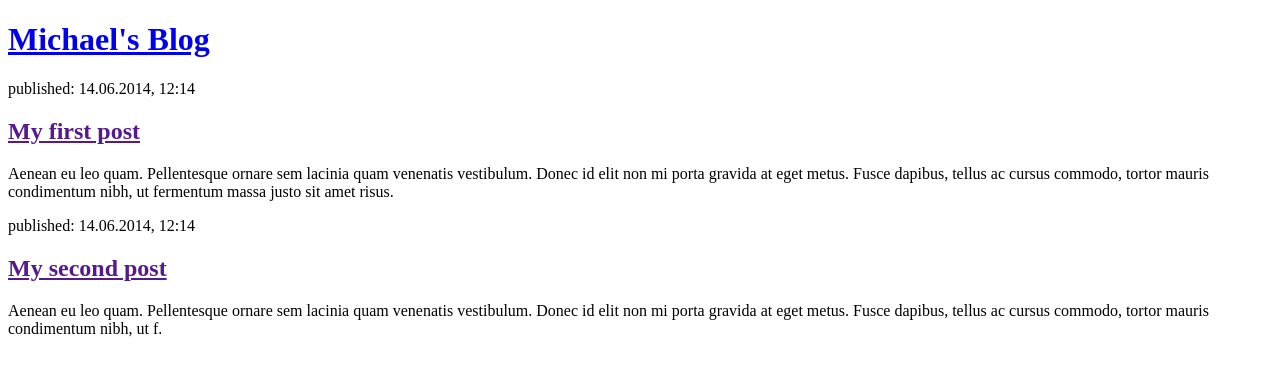
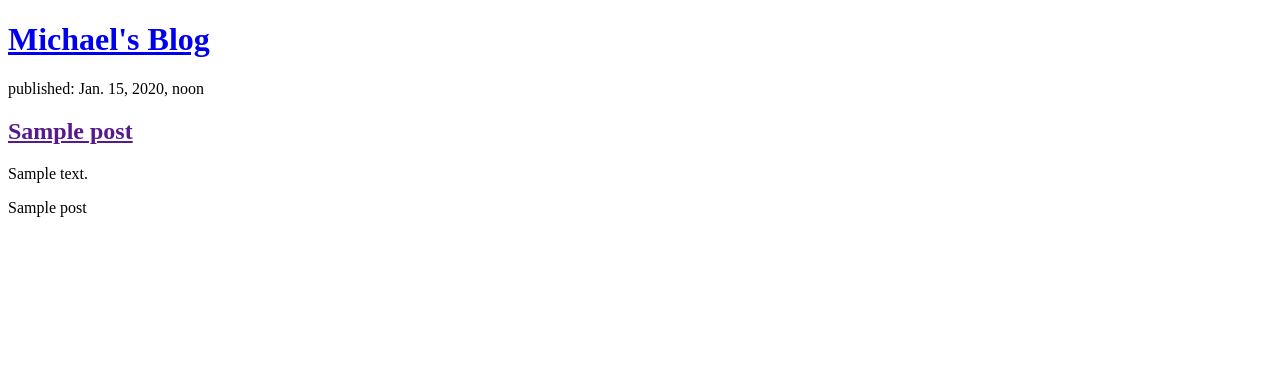
Before and after one commit to mbenardis/django-blog, a Django app: page / in a window 1280 px wide. Shown: the top 376 px of the page. Run offline with Django 4.2, Linux system fonts and the light colour scheme; tables that the repository leaves empty hold one stand-in row (values such as "Sample post").

Commit message:
Modified templates to display posts from database.

```diff
--- a/blog/models.py
+++ b/blog/models.py
@@ -9,8 +9,8 @@ class Post(models.Model):
     author = models.ForeignKey(settings.AUTH_USER_MODEL, on_delete=models.CASCADE)
     title = models.CharField(max_length=200)
     text = models.TextField()
-    create_date = models.DateTimeField(default=timezone.now)
-    publish_date = models.DateTimeField(blank=True, null=True)
+    created_date = models.DateTimeField(default=timezone.now)
+    published_date = models.DateTimeField(blank=True, null=True)
 
     def publish(self):
         self.publish_date = timezone.now()
--- a/blog/templates/blog/post_list.html
+++ b/blog/templates/blog/post_list.html
@@ -10,16 +10,15 @@
         <h1><a href="/">Michael's Blog</a></h1>
     </header>
 
-    <article>
-        <time>published: 14.06.2014, 12:14</time>
-        <h2><a href="">My first post</a></h2>
-        <p>Aenean eu leo quam. Pellentesque ornare sem lacinia quam venenatis vestibulum. Donec id elit non mi porta gravida at eget metus. Fusce dapibus, tellus ac cursus commodo, tortor mauris condimentum nibh, ut fermentum massa justo sit amet risus.</p>
-    </article>
+    {% for post in posts %}
+        <article>
+            <time>published: {{ post.published_date }}</time>
+            <h2><a href=""">{{ post.title }}</a></h2>
+            <p>{{ post.text|linebreaksbr }}</p>
+        </article>
+        {{ post }}
+    {% endfor %}
 
-    <article>
-        <time>published: 14.06.2014, 12:14</time>
-        <h2><a href="">My second post</a></h2>
-        <p>Aenean eu leo quam. Pellentesque ornare sem lacinia quam venenatis vestibulum. Donec id elit non mi porta gravida at eget metus. Fusce dapibus, tellus ac cursus commodo, tortor mauris condimentum nibh, ut f.</p>
-    </article>
+
 </body>
 </html>
--- a/blog/views.py
+++ b/blog/views.py
@@ -1,6 +1,9 @@
 from django.shortcuts import render
+from .models import Post
+from django.utils import timezone
 
 # Create your views here.
 
 def post_list(request):
-    return render(request, 'blog/post_list.html', {})
+    posts = Post.objects.filter(published_date__lte=timezone.now()).order_by('published_date')
+    return render(request, 'blog/post_list.html', {'posts': posts})
```
Also changed, not shown: blog/migrations/0002_rename_create_date_post_created_date_and_more.py (added).
